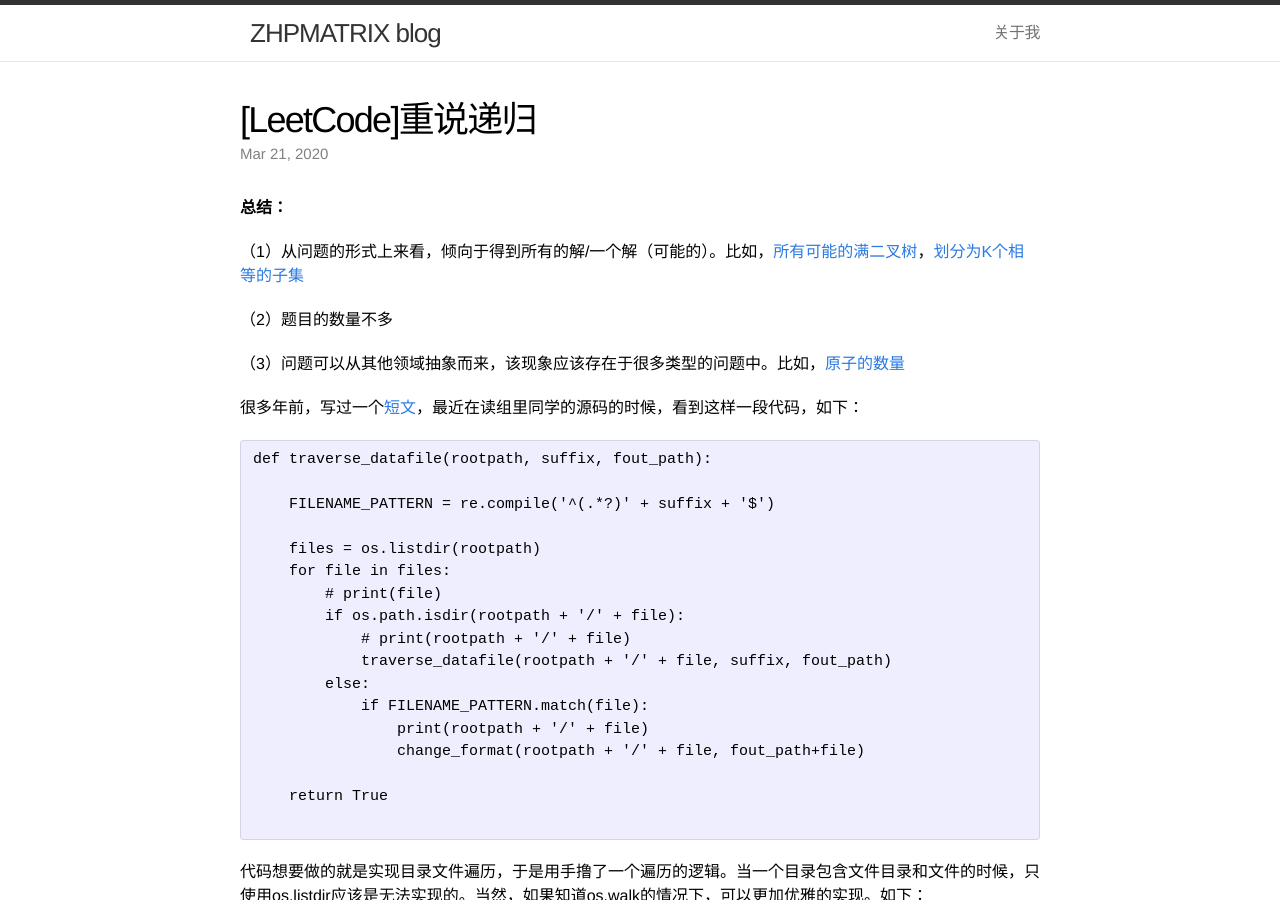
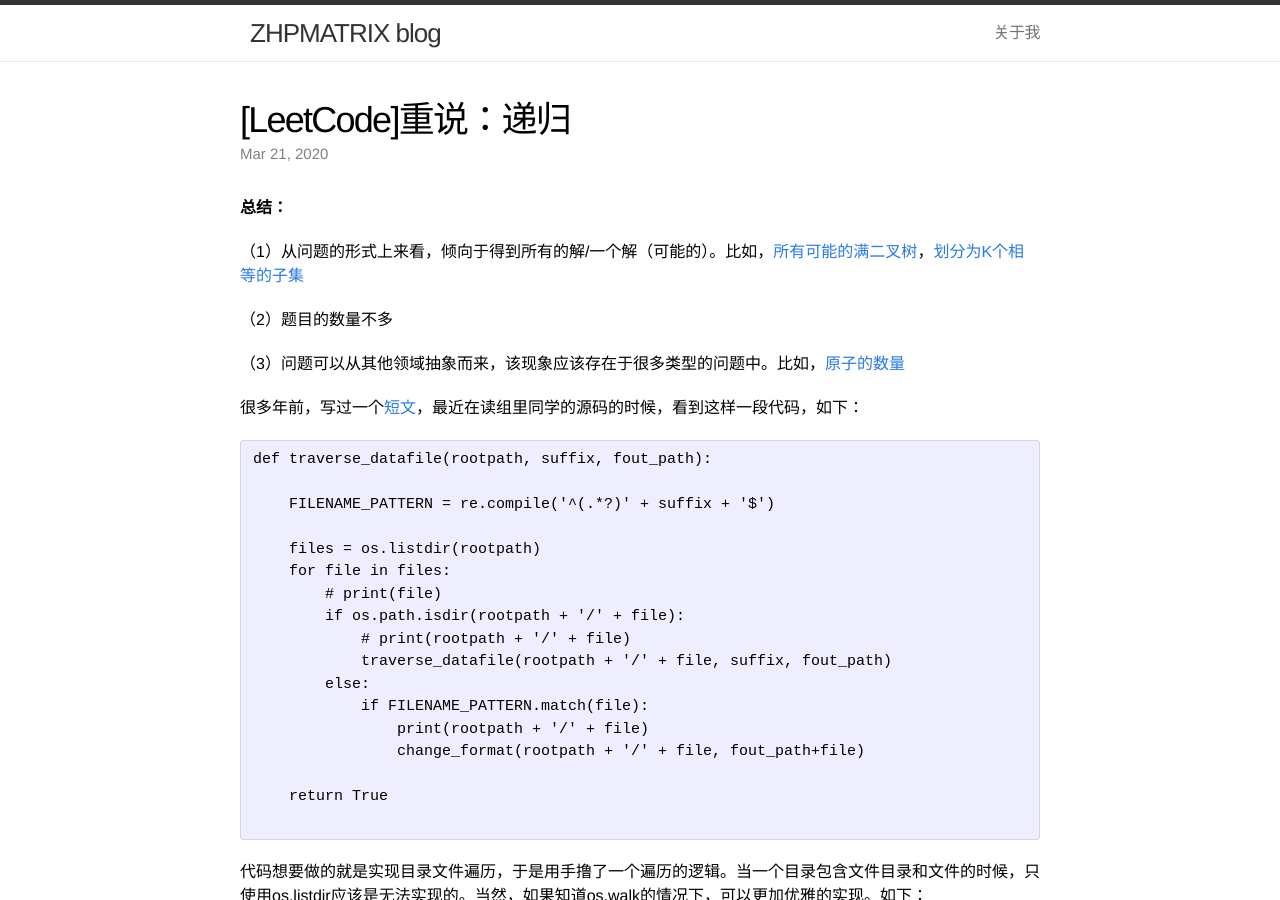
Before and after one commit to zhpmatrix/zhpmatrix.github.io, a Jekyll site: the page built from _posts/2020-03-21-recursive-ideas.md, in a window 1280 px wide and 900 px high. Built offline with Jekyll 4.4.1, drawn with Linux system fonts in a browser that asks for light colours; comment, search, counter and statistics services are not loaded.

Commit message:
update name

```diff
--- a/_posts/2020-03-21-recursive-ideas.md
+++ b/_posts/2020-03-21-recursive-ideas.md
@@ -1,6 +1,6 @@
 ---
 layout: post
-title: "[LeetCode]重说递归"
+title: "[LeetCode]重说：递归"
 excerpt: "最近读组里同学代码的时候，看到一个递归实现。于是借助这篇短文，回顾一些关于递归的问题。"
 date: 2020-03-21 18:53:00
 mathjax: true
```
